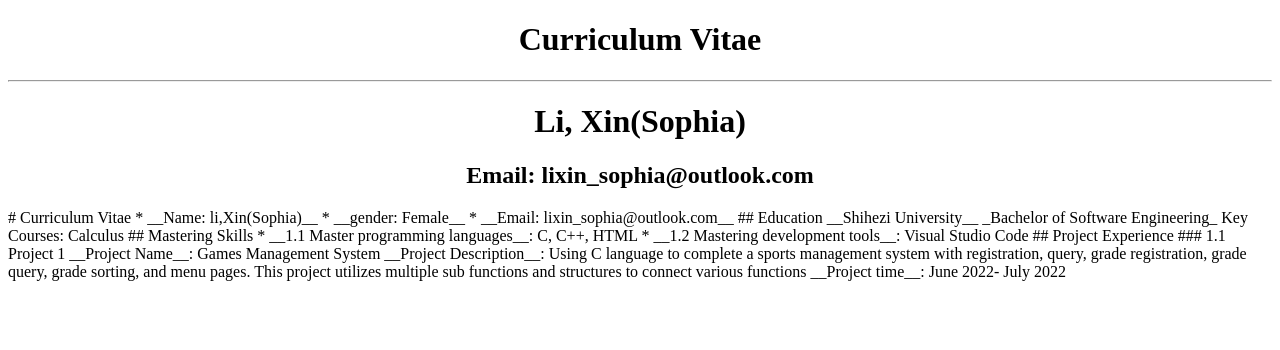
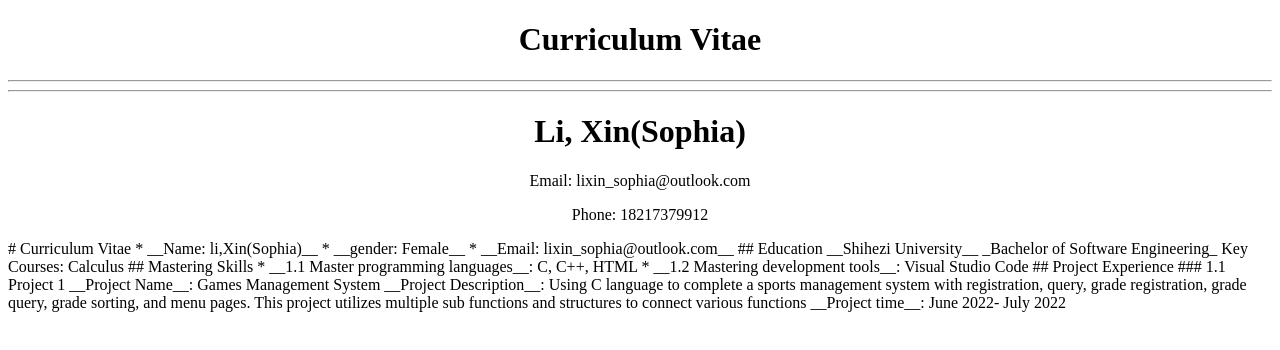
Before and after one commit to lixin-sophia/lixin-sophia.github.io, a plain HTML site: page index.html in a window 1280 px wide. Drawn offline with Linux system fonts and the light colour scheme.

Commit message:
Update index.html

```diff
--- a/index.html
+++ b/index.html
@@ -8,11 +8,10 @@
 <body>
     <h1 align="center">Curriculum Vitae</h1>
     <hr>
-    <p></p>
-    <p></p>
+    <hr>
     <h1 align="center">Li, Xin(Sophia)</h1>
-    <h2 align="center">Email: lixin_sophia@outlook.com</h2>
-
+    <p align="center">Email: lixin_sophia@outlook.com</p>
+    <p align="center">Phone: 18217379912</p>
 
 </body>
 </html>
```
